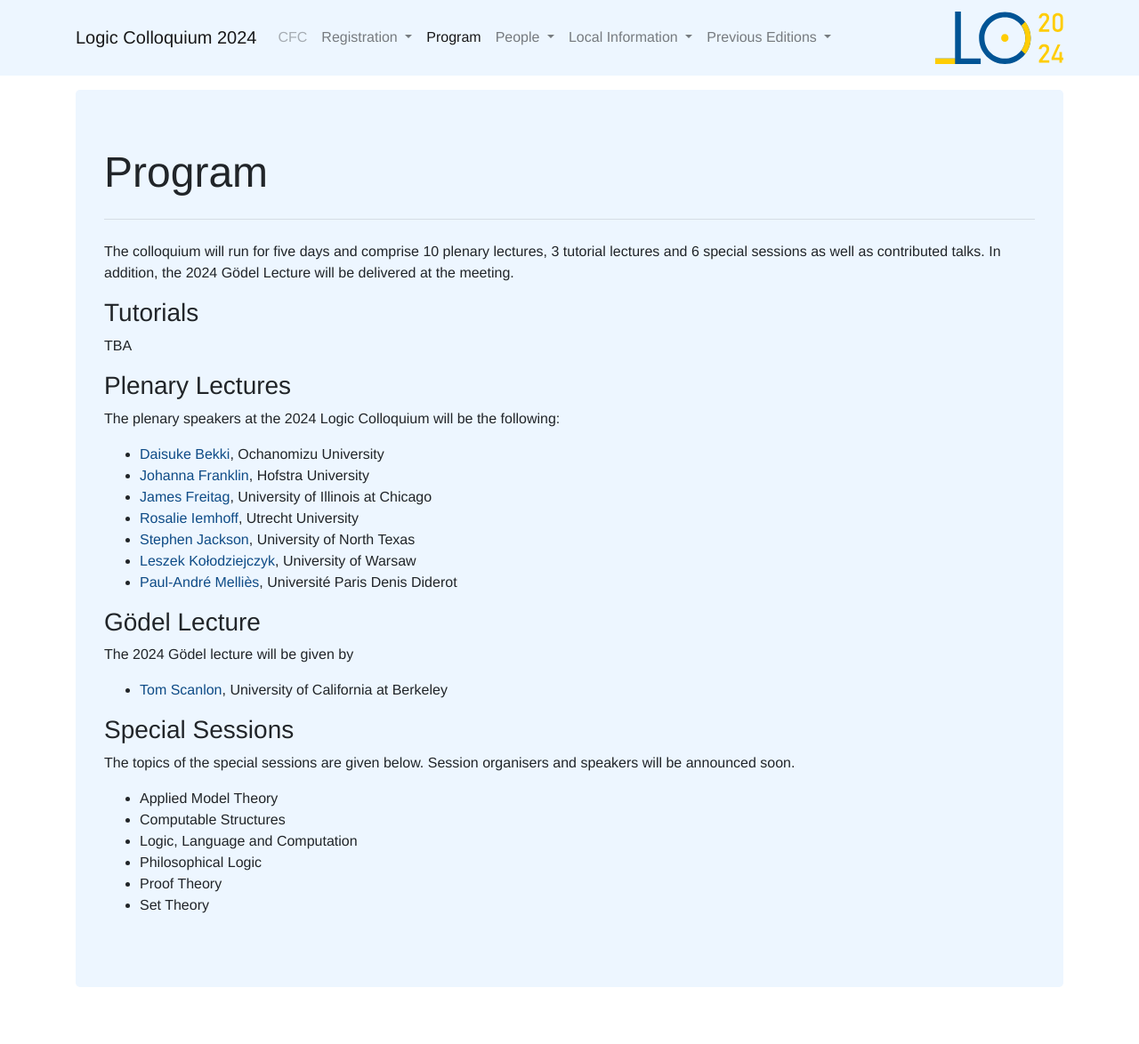
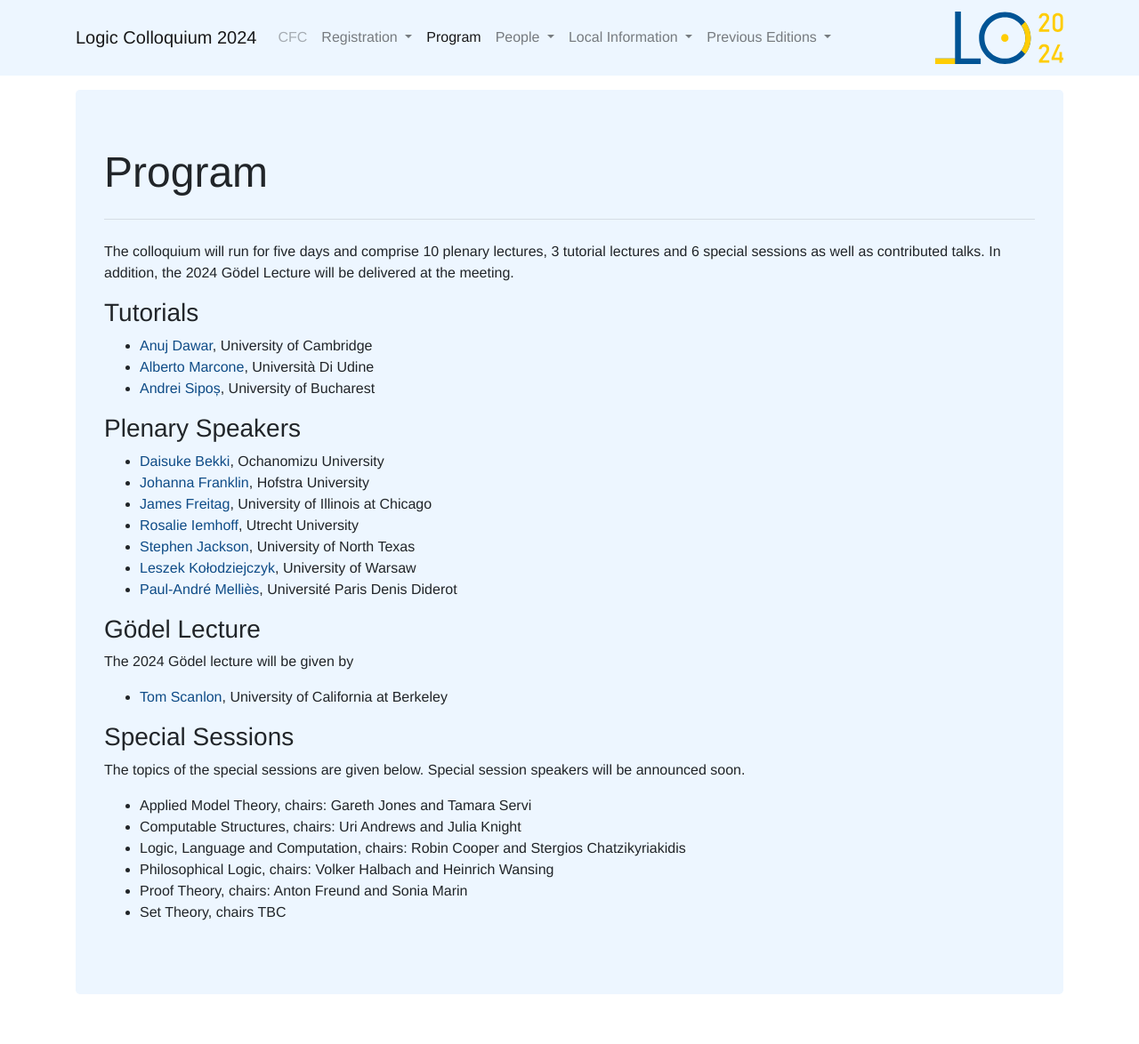
Before and after one commit to LC2024/LC2024.github.io, a Jekyll site: the page built from program/index.md, in a window 1280 px wide. Shown: the whole page at 89% size. Built offline with Jekyll 4.4.1, drawn with Linux system fonts in a browser that asks for light colours; some web fonts are replaced.

Commit message:
update programme

```diff
--- a/program/index.md
+++ b/program/index.md
@@ -7,10 +7,13 @@ title: Program
 The colloquium will run for five days and comprise 10 plenary lectures, 3 tutorial lectures and 6 special sessions as well as contributed talks. In addition, the 2024 Gödel Lecture will be delivered at the meeting.
 
 ### Tutorials
-TBA
 
-### Plenary Lectures
-The plenary speakers at the 2024 Logic Colloquium will be the following:
+ - [Anuj Dawar](https://www.cst.cam.ac.uk/people/ad260), University of Cambridge
+ - [Alberto Marcone](https://users.dimi.uniud.it/~alberto.marcone/), Università Di Udine
+ - [Andrei Sipoș](https://cs.unibuc.ro/~asipos/), University of Bucharest
+
+### Plenary Speakers
+
  - [Daisuke Bekki](https://daisukebekki.github.io/), Ochanomizu University
  - [Johanna Franklin](http://johannafranklin.net/), Hofstra University
  - [James Freitag](https://homepages.math.uic.edu/~freitag/), University of Illinois at Chicago
@@ -25,11 +28,11 @@ The 2024 Gödel lecture will be given by
 - [Tom Scanlon](https://math.berkeley.edu/~scanlon/), University of California at Berkeley
 
 ### Special Sessions
-The topics of the special sessions are given below. Session organisers and speakers will be announced soon.
+The topics of the special sessions are given below. Special session speakers will be announced soon.
 
-- Applied Model Theory
-- Computable Structures
-- Logic, Language and Computation
-- Philosophical Logic
-- Proof Theory
-- Set Theory
+- Applied Model Theory, chairs: Gareth Jones and Tamara Servi
+- Computable Structures, chairs: Uri Andrews and Julia Knight
+- Logic, Language and Computation, chairs: Robin Cooper and Stergios Chatzikyriakidis
+- Philosophical Logic, chairs: Volker Halbach and Heinrich Wansing
+- Proof Theory, chairs: Anton Freund and Sonia Marin
+- Set Theory, chairs TBC
```
